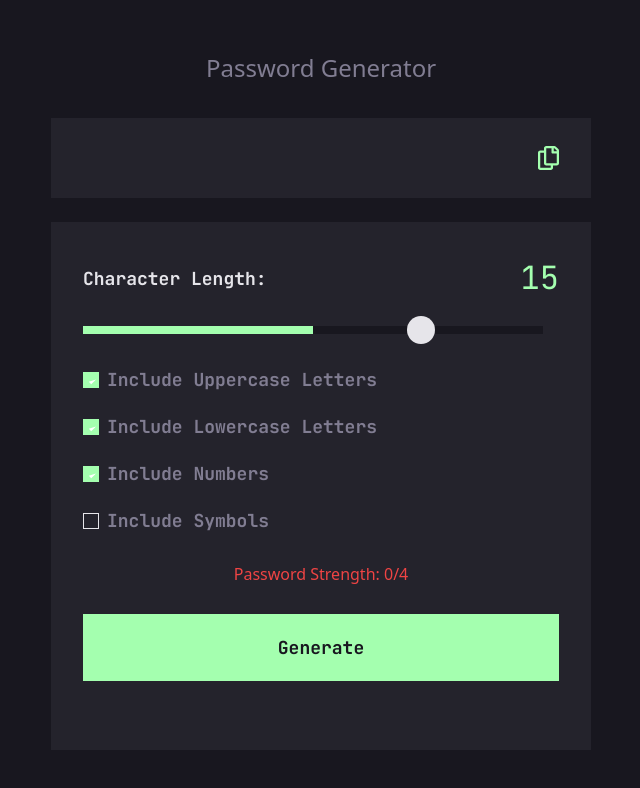
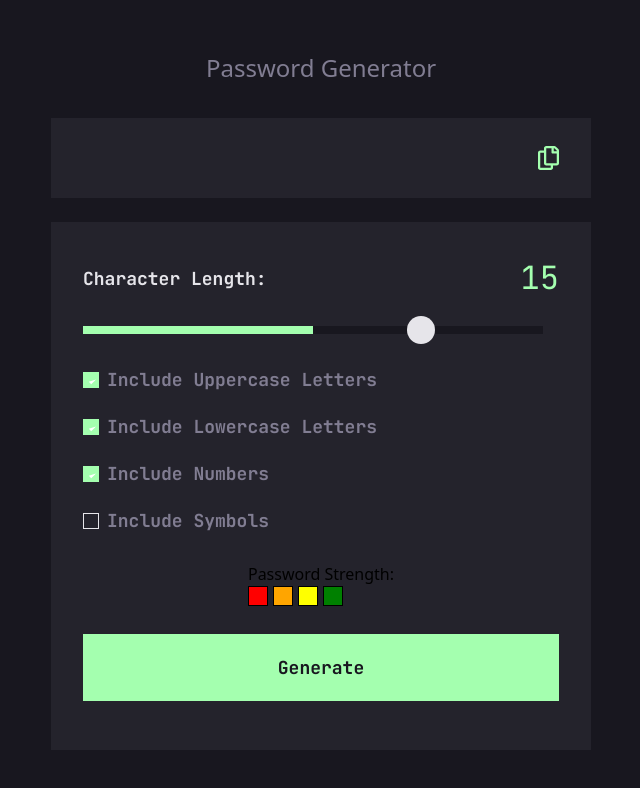
Before and after one commit to Gulverda/Random-Pass-Gen, a React (Create React App) app: page / in a window 1280 px wide. Shown: the top 788 px of the page, without its empty margins (319-959 px from the left). Built offline with nearby package versions, Linux system fonts and the light colour scheme.

Commit message:
added square

```diff
--- a/src/App.tsx
+++ b/src/App.tsx
@@ -71,18 +71,14 @@ function App(): JSX.Element {
 
   const passwordStrengthColor = () => {
     switch (passwordStrength) {
-      case 0:
-        return 'text-red-500';
       case 1:
-        return 'text-orange-500';
+        return 'text-tooWeak';
       case 2:
-        return 'text-yellow-500';
+        return 'text-weak';
       case 3:
-        return 'text-green-500';
+        return 'text-medium';
       case 4:
-        return 'text-blue-500';
-      default:
-        return 'text-black';
+        return 'text-strong';
     }
   }
 
@@ -205,8 +201,17 @@ function App(): JSX.Element {
           </div>
 
           <p className={`my-7 ${passwordStrengthColor()}`}>
-              Password Strength: {passwordStrength}/4
-            </p>
+  Password Strength:
+  <div className="password-strength">
+    <div className={`strength-block ${passwordStrength >= 1 ? 'filled' : ''} strength-1`}></div>
+    <div className={`strength-block ${passwordStrength >= 2 ? 'filled' : ''} strength-2`}></div>
+    <div className={`strength-block ${passwordStrength >= 3 ? 'filled' : ''} strength-3`}></div>
+    <div className={`strength-block ${passwordStrength >= 4 ? 'filled' : ''} strength-4`}></div>
+  </div>
+</p>
+
+
+
           <button style={{fontWeight: '700',fontSize: '18px'}} className="bg-strong hover:bg-green-300 font-JetBrains text-backgroundForBack w-full py-5" onClick={generatePassword}>
             Generate
           </button>
--- a/src/index.css
+++ b/src/index.css
@@ -29,3 +29,35 @@ input[type="range"] {
     margin-right: 5px; /* Adjust spacing as needed */
     border: 1px solid #ccc; /* Add border for better visibility */
   }
+
+
+  .password-strength {
+    display: flex;
+  }
+
+  .strength-block {
+    width: 20px; /* Adjust the width of each block */
+    height: 20px; /* Adjust the height of each block */
+    margin-right: 5px; /* Adjust the spacing between blocks */
+    border: 1px solid #000; /* Border for each block */
+  }
+
+  .strength-block.filled {
+    background-color: #000; /* Default color for filled blocks */
+  }
+
+  .strength-1 {
+    background-color: #FF0000; /* Color for strength level 1 */
+  }
+
+  .strength-2 {
+    background-color: #FFA500; /* Color for strength level 2 */
+  }
+
+  .strength-3 {
+    background-color: #FFFF00; /* Color for strength level 3 */
+  }
+
+  .strength-4 {
+    background-color: #008000; /* Color for strength level 4 */
+  }
```
